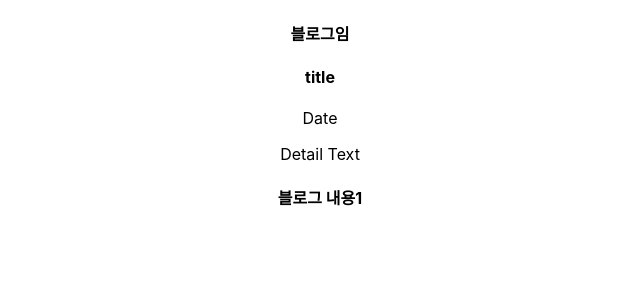
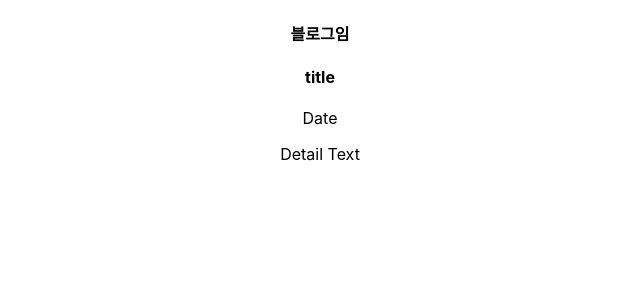
Before and after one commit to gaw3568/Movie-App, a React (Create React App) app: page / in a window 1280 px wide. Shown: the top 300 px of the page, without its empty margins (320-960 px from the left). Built offline with nearby package versions, Linux system fonts and the light colour scheme.

Commit message:
내용수정

```diff
--- a/src/App.js
+++ b/src/App.js
@@ -2,7 +2,6 @@ import logo from './logo.svg';
 import "./App.css";
 
 function App() {
-  const post = "블로그 내용1";
 
   return (
     <div className="App">
@@ -10,7 +9,7 @@ function App() {
         <h4>블로그임</h4>
       </div>
       <Blog1></Blog1>
-      <h4>{post}</h4>
+
     </div>
   );
 }
```
